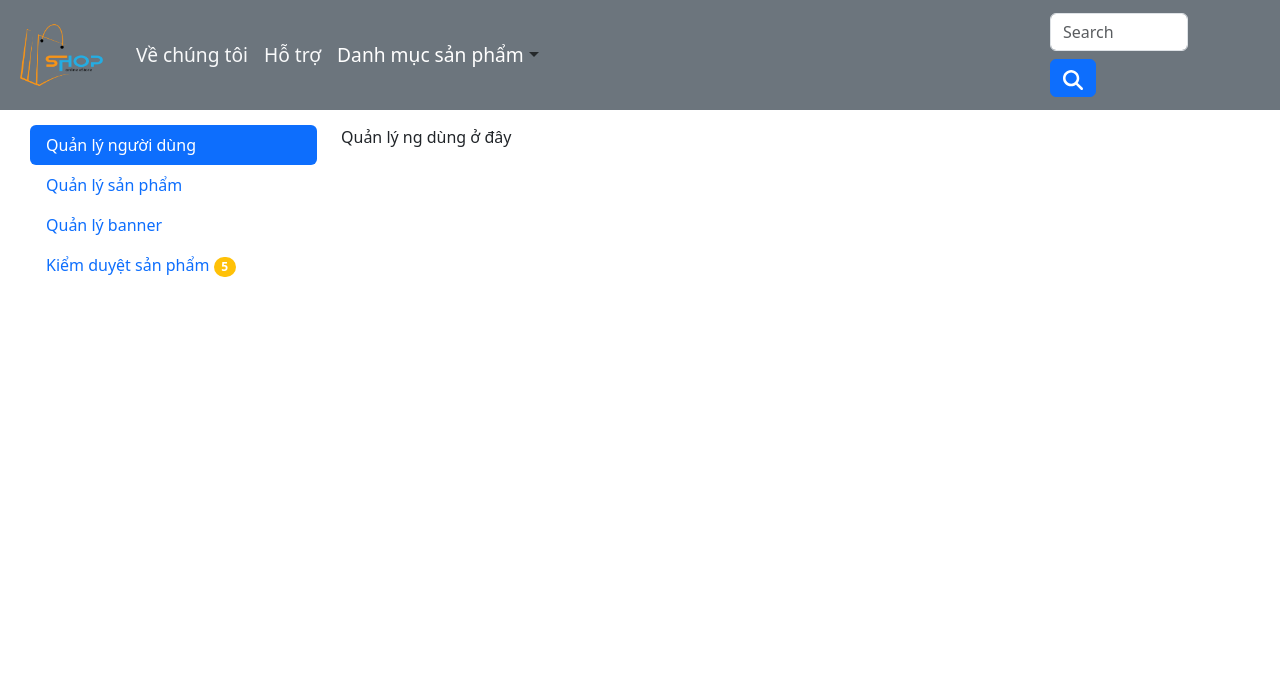
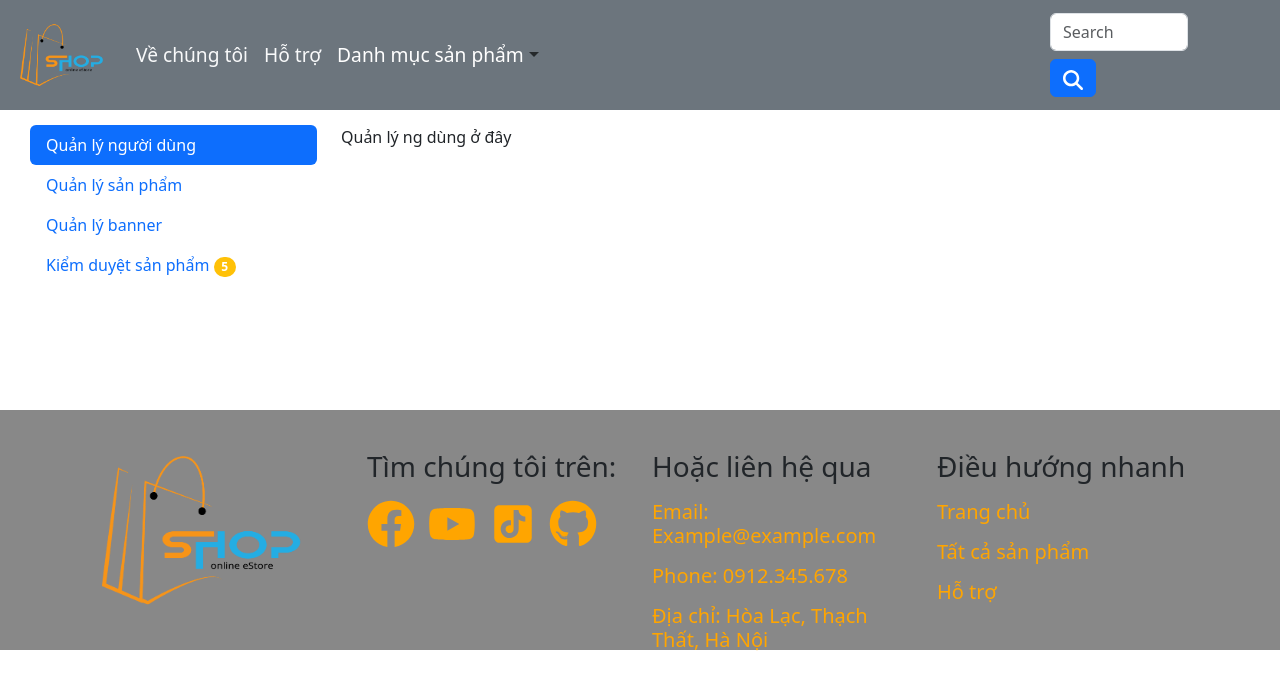
Before and after one commit to MinhBTHE186598/OnlineShop, a React (Create React App) app: page /homeAdmin in a window 1280 px wide. Shown: the top 690 px of the page. Built offline with nearby package versions, Linux system fonts and the light colour scheme.

Commit message:
Update HomeAdmin.js

```diff
--- a/src/webpages/HomeAdmin.js
+++ b/src/webpages/HomeAdmin.js
@@ -1,12 +1,13 @@
 import Header from '../components/Header'
 import AdminAction from '../components/AdminActionList'
-import HomeTitle from '../components/HomeTItle'
+import Footer from '../components/Footer'
 
 function homeAdmin() {
     return (
         <div>
             <Header/>
             <AdminAction/>
+            <Footer/>
         </div>
 
     )
```
